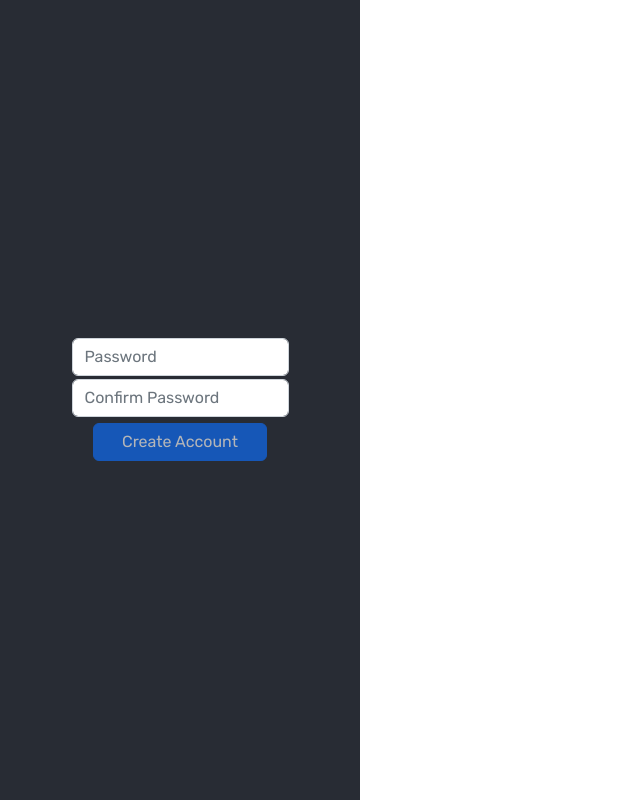
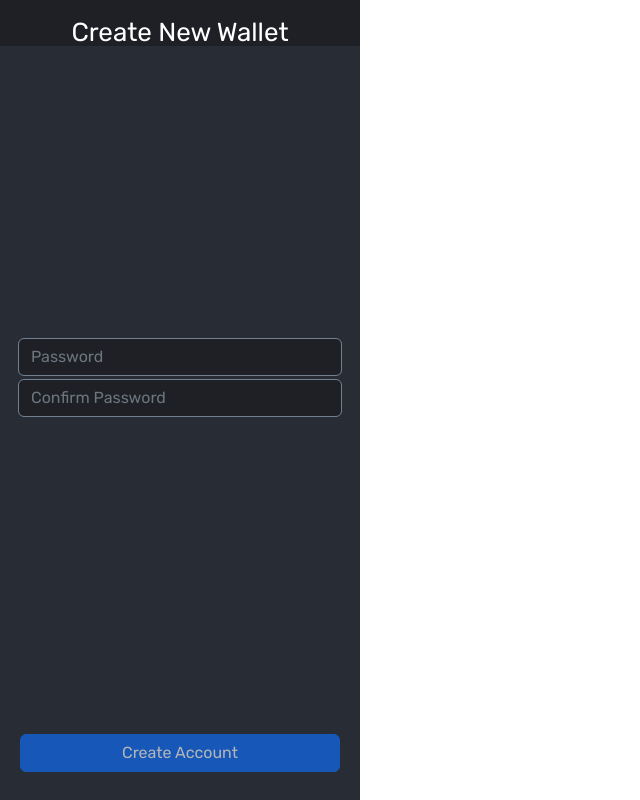
Before and after one commit to akshay-rr/solana-wallet, a React (Create React App) app: page / in a window 1280 px wide. Both pictures are taken after a click on the button "Create a new wallet". Shown: the whole page, without its empty margins (0-640 px from the left). Built offline with nearby package versions, Linux system fonts and the light colour scheme; what @solana/web3.js would draw is missing.

Commit message:
Fixed rerouting issue during signup

```diff
--- a/src/App.css
+++ b/src/App.css
@@ -160,6 +160,16 @@ button {
     display: flex;
     flex-direction: column;
     align-items: center;
+}
+
+#onboardingContent {
+    flex-grow: 1;
+    width: 100%;
+    text-align: center;
+    display: flex;
+    flex-direction: column;
+    align-items: center;
+    justify-content: center;
 }
 
 #banner {
@@ -325,3 +335,8 @@ button {
 .full-width-content > * {
     width: 100% !important;
 }
+
+.new-wallet-mnemonic-table {
+    margin-left: auto;
+    margin-right: auto;
+}
--- a/src/App.js
+++ b/src/App.js
@@ -4,7 +4,7 @@ import { useEffect } from 'react';
 import { useSelector, shallowEqual, useDispatch } from 'react-redux';
 import { loadAccount, loadNetwork } from './services/DataStorageService';
 import { setSelectedAccount, setSelectedNetwork } from './redux/actions/AccountActions';
-import { MemoryRouter, Route, Routes } from 'react-router-dom';
+import { MemoryRouter, Navigate, Route, Routes } from 'react-router-dom';
 import CreateNewWallet from './components/onboarding/CreateNewWallet';
 import ImportExistingWallet from './components/onboarding/ImportExistingWallet';
 import OnboardingMain from './components/onboarding/OnboardingMain';
@@ -19,41 +19,53 @@ function App() {
     const account = useSelector((state) => state.account, shallowEqual);
 
 
-    console.log('APP');
+    console.log('APP X');
     console.log(account);
 
     useEffect(() => {
+        console.log('App Start');
         let retrievedAccount = loadAccount();
         let retrievedNetwork = loadNetwork();
         if(retrievedNetwork) {
             dispatch(setSelectedNetwork(retrievedNetwork));
         }
-        dispatch(setSelectedAccount(retrievedAccount));
+        if(retrievedAccount) {
+            // retrievedAccount.wallet.seed = Uint8Array.of(retrievedAccount.wallet.seed.data);
+            dispatch(setSelectedAccount(retrievedAccount));
+        }
     }, []);
 
-    if (account.selectedAccount) {
+    // if (account.selectedAccount) {
+    //     console.log('We are in');
+    //     console.log(account.selectedAccount);
         return (
             <MemoryRouter>
                 <Routes>
-                    <Route path={'/'} element={<Main />} />
+                    <Route path={'/'} element={
+                        (account.selectedAccount) ?
+                        <Main />:
+                        <OnboardingMain />
+                    } />
                     <Route path={'/activity'} element={<RecentActivity />} />
                     <Route path={'/settings'} element={<Settings />} />
                     <Route path={'/deposit'} element={<Deposit />} />
                     <Route path={'/send'} element={<Send />} />
+                    <Route path={'/create-new'} element={<CreateNewWallet />} />
+                    <Route path={'/import'} element={<ImportExistingWallet />} />
                 </Routes>
             </MemoryRouter>
         )
-    }
+    // }
 
-    return (
-        <MemoryRouter>
-            <Routes>
-                <Route path={'/'} element={<OnboardingMain />} />
-                <Route path={'/create-new'} element={<CreateNewWallet />} />
-                <Route path={'/import'} element={<ImportExistingWallet />} />
-            </Routes>
-        </MemoryRouter>
-    );
+    // return (
+    //     <MemoryRouter>
+    //         <Routes>
+    //             <Route path={'/onboarding'} element={<OnboardingMain />} />
+    //             <Route path={'/create-new'} element={<CreateNewWallet />} />
+    //             <Route path={'/import'} element={<ImportExistingWallet />} />
+    //         </Routes>
+    //     </MemoryRouter>
+    // );
 }
 
 export default App;
--- a/src/components/Main.jsx
+++ b/src/components/Main.jsx
@@ -16,10 +16,12 @@ const Main = () => {
     const navigate = useNavigate();
 
     const account = useSelector((state) => state.account, shallowEqual);
+
+    console.log('AAAA');
+    console.log(account.selectedAccount);
     const walletAddress = getWalletAddressFromSeed(account.selectedAccount.wallet.seed);
 
     useEffect(() => {
-        console.log('Fetch account details');
         dispatch(getWalletBalanceAction(walletAddress, account.selectedNetwork.url));
     }, []);
 
--- a/src/components/Settings.jsx
+++ b/src/components/Settings.jsx
@@ -16,7 +16,6 @@ const Settings = () => {
     const dispatch = useDispatch();
 
     const account = useSelector((state) => state.account, shallowEqual);
-    console.log(account);
     const walletAddress = getWalletAddressFromSeed(account.selectedAccount.wallet.seed);
 
     const changeNetwork = (networkName) => {
--- a/src/components/TransactionCard.jsx
+++ b/src/components/TransactionCard.jsx
@@ -3,15 +3,9 @@ import { useSelector, shallowEqual } from "react-redux";
 
 const TransactionCard = ({ transaction }) => {
 
-    console.log(transaction.signature);
-
     const account = useSelector((state) => state.account, shallowEqual);
 
-    console.log(account.selectedNetwork);
-
     const explorerUrl = getExplorerUrl(transaction.signature, account.selectedNetwork);
-
-    console.log(explorerUrl);
 
     const openExplorer = () => {
         window.open(explorerUrl, "_blank");
--- a/src/components/onboarding/AccountCredentials.jsx
+++ b/src/components/onboarding/AccountCredentials.jsx
@@ -1,6 +1,6 @@
 import { useState } from "react";
 
-const AccountCredentials = ({ callback }) => {
+const AccountCredentials = ({ callback, mode }) => {
 
     const [password, setPassword] = useState('');
     const [confirmPassword, setConfirmPassowrd] = useState('');
@@ -15,22 +15,32 @@ const AccountCredentials = ({ callback }) => {
 
     return (
         <div className="App">
-            <div className="App-header">
-                <div>
+            <div className="App-header-main">
+                <div id={'topbar'} className={'row'}>
+                    <div className="col-sm-12">
+                        {mode}
+                    </div>
+                </div>
+
+                <div id={'onboardingContent'}>
+                    <div className="content-child">
                         <input
                             id={'password'} type="password"
-                        className="form-control account-setup-input" placeholder="Password"
+                            className="form-control account-setup-input form-input-field" placeholder="Password"
                             aria-label="password"
                             onKeyUp={(e) => setPassword(e.currentTarget.value)}
                             required />
 
                         <input
                             id={'confirmPassword'} type="password"
-                        className="form-control account-setup-input" placeholder="Confirm Password"
+                            className="form-control account-setup-input  form-input-field" placeholder="Confirm Password"
                             aria-label="password"
                             onKeyUp={(e) => setConfirmPassowrd(e.currentTarget.value)}
                             required />
+                    </div>
+                </div>
 
+                <div className="button-row">
                     <button
                         className="btn btn-primary onboarding-button"
                         disabled={!isPasswordValid()}
--- a/src/components/onboarding/CreateNewWallet.jsx
+++ b/src/components/onboarding/CreateNewWallet.jsx
@@ -6,9 +6,10 @@ import { generateNewWallet } from "../../services/Web3Service";
 import { saveAccount } from "../../services/DataStorageService";
 import { setSelectedAccount } from "../../redux/actions/AccountActions";
 import AccountCredentials from "./AccountCredentials";
-import Loading from "../common/Loading";
+import { useNavigate } from "react-router-dom";
 
 const SeedPhraseStep = () => {
+    const navigate = useNavigate();
     const dispatch = useDispatch();
     const onboarding = useSelector((state) => state.onboarding, shallowEqual);
     const [wallet, setWallet] = useState();
@@ -27,12 +28,13 @@ const SeedPhraseStep = () => {
         // Save account
         let account = {
             loginCredential: onboarding.password,
-            wallet: wallet,
+            wallet: JSON.parse(JSON.stringify(wallet)),
             loggedIn: true
         };
 
         saveAccount(account);
         dispatch(setSelectedAccount(account));
+        navigate('/');
         // Set account in global state
     };
 
@@ -42,10 +44,17 @@ const SeedPhraseStep = () => {
 
     return (
         <div className="App">
-            <div className="App-header">
+            <div className="App-header-main">
+                <div id={'topbar'} className={'row'}>
+                    <div className="col-sm-12">
+                        Create New Wallet
+                    </div>
+                </div>
                 {
                     (wallet) ?
-                    <div>
+                    <>
+                        <div id={'onboardingContent'}>
+                            <div className="content-child">
                                 <table className={'new-wallet-mnemonic-table'}>
                                     <tbody>
                                         <tr>
@@ -70,14 +79,20 @@ const SeedPhraseStep = () => {
                                         </tr>
                                     </tbody>
                                 </table>
+                            </div>
                             <br/>
+                            <div className="content-child">
                                 <span className="copy-to-clipboard-button" onClick={copyMnemonic}>Copy to clipboard</span>
+                            </div>
                             <br />
+                        </div>
+                        <div className="button-row">
                             <button
                                 className="btn btn-primary onboarding-button"
-                            onClick={finish}>Finish</button>
-                    </div> :
-                    <Loading />
+                                onClick={finish}>Continue</button>
+                        </div>
+                    </> :
+                    <div>Error</div>
                 }
             </div>
         </div>
@@ -96,7 +111,7 @@ const CreateNewWallet = () => {
 
     switch(onboarding.createNewWalletStep) {
         case CREATE_NEW_WALLET_STEPS.ACCOUNT_CREDENTIALS:
-            return <AccountCredentials callback={nextStep} />
+            return <AccountCredentials callback={nextStep}mode={'Create New Wallet'} />
         case CREATE_NEW_WALLET_STEPS.SEED_PHRASE:
             return <SeedPhraseStep />
         case CREATE_NEW_WALLET_STEPS.COMPLETE:
--- a/src/components/onboarding/OnboardingMain.jsx
+++ b/src/components/onboarding/OnboardingMain.jsx
@@ -8,7 +8,7 @@ const OnboardingMain = () => {
     return (
         <div className="App">
             <div className="App-header">
-                <div id={'createWalletContainer'} className='conatiner'>
+                <div className={"content-child"}>
                     <button
                         className="btn btn-primary onboarding-button"
                         onClick={() => navigate('/create-new')}>Create a new wallet</button>
--- a/src/redux/sagas/AccountTransactionsSaga.js
+++ b/src/redux/sagas/AccountTransactionsSaga.js
@@ -4,7 +4,6 @@ import { getWalletTransactions } from "../../services/Web3Service";
 
 export function* getSelectedWalletTransactions(action) {
     const {walletAddress, network} = action.payload;
-    console.log('GET Transactions SAGA CALLED');
     try {
         yield put(requestAccountTransactionsAction());
         const walletTransactionsResponse = yield call(getWalletTransactions, walletAddress, network);
--- a/src/services/Web3Service.js
+++ b/src/services/Web3Service.js
@@ -40,7 +40,6 @@ export const getWalletTransactions = async (walletAddress, network) => {
     let transactionList = await connection.getSignaturesForAddress(publicKey, {limit:10});
     let signatureList = transactionList.map(transaction=>transaction.signature);
     let transactionDetails = await connection.getParsedTransactions(signatureList);
-    console.log(transactionDetails);
     return transactionList;
 }
 
```
Also changed, not shown: src/components/onboarding/ImportExistingWallet.jsx (+28 -4 lines). Lines whose indentation alone changed are shown as unchanged.
